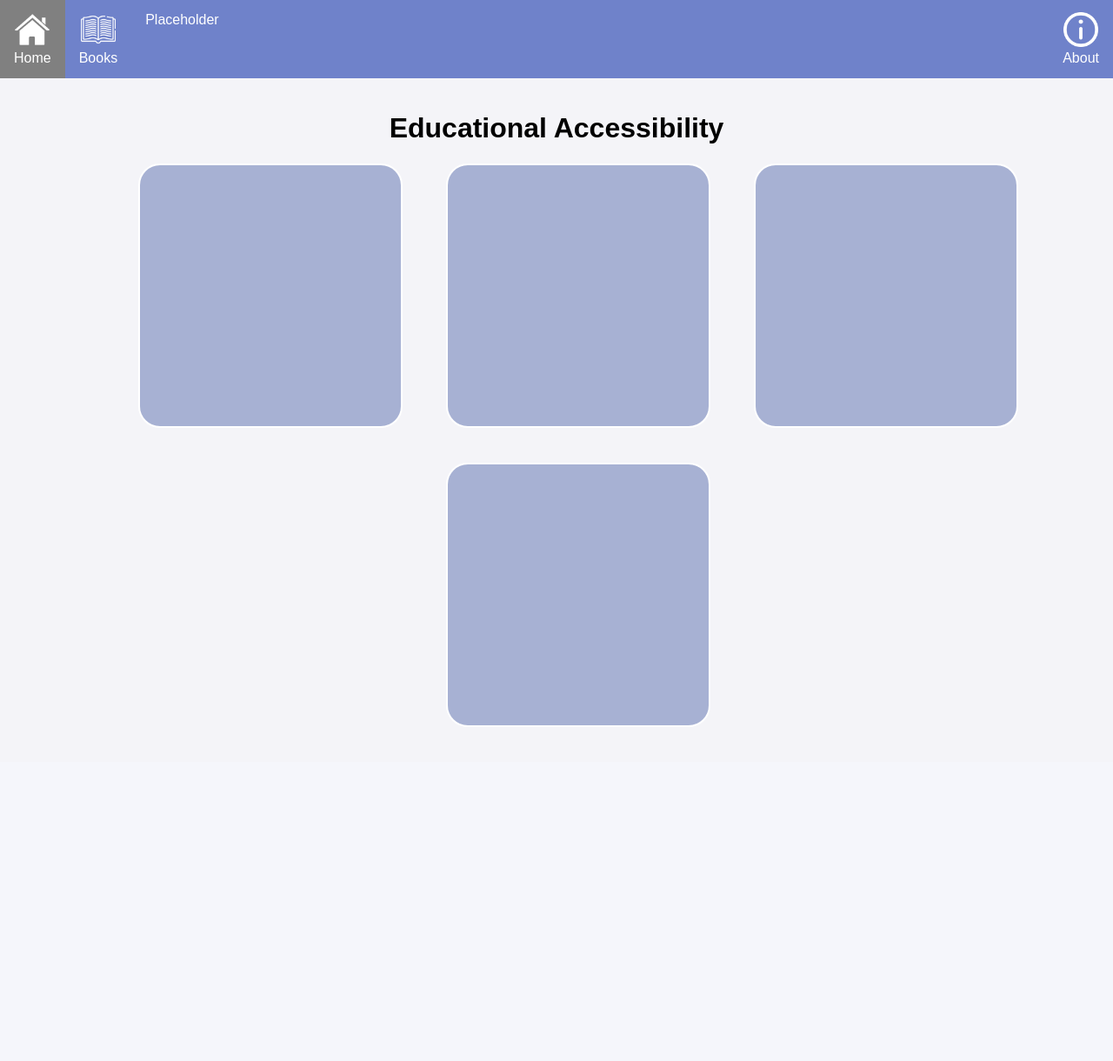
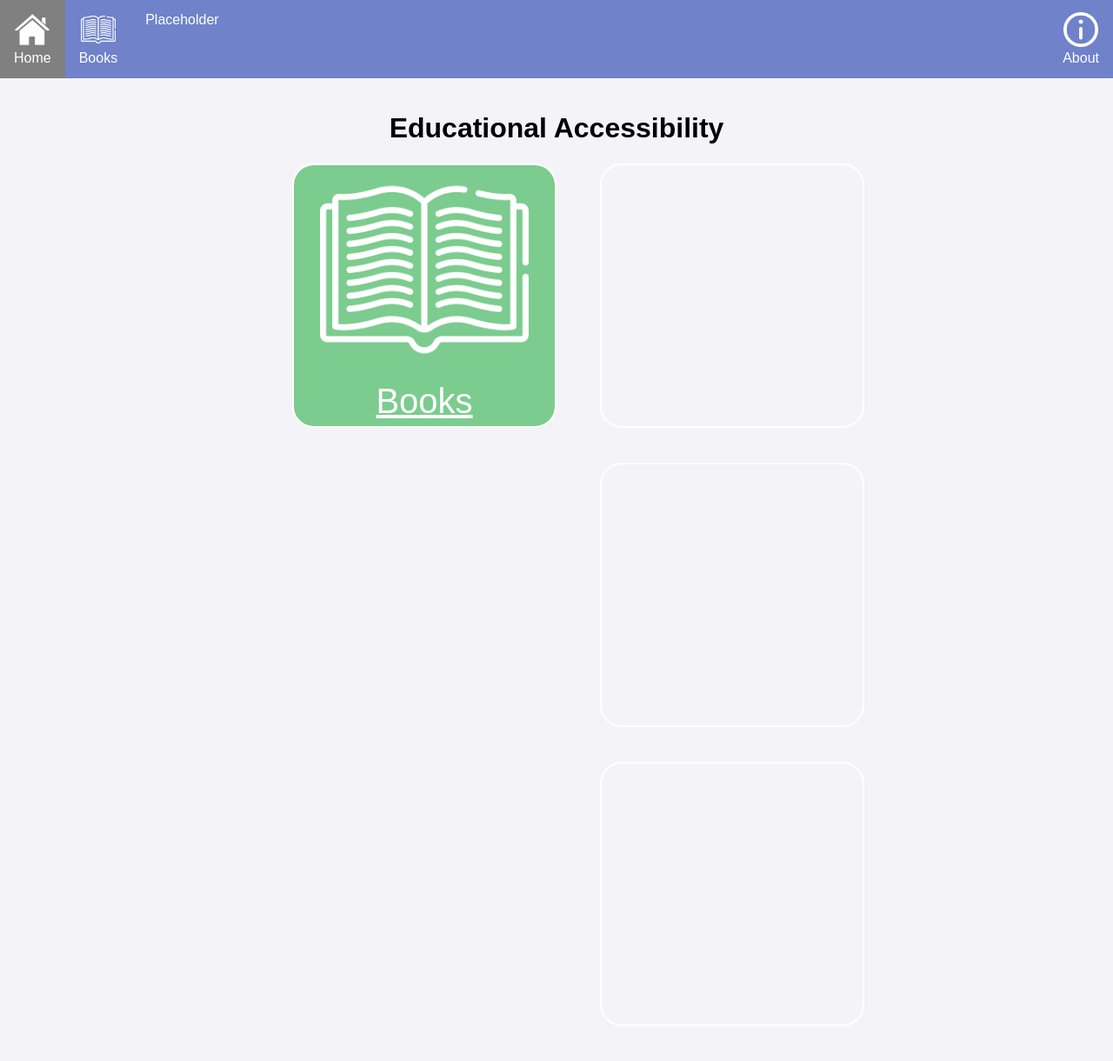
Before and after one commit to jamiemott/osu-hackathon, a Flask app: page / in a window 1280 px wide. Shown: the whole page at 87% size. Before the commit the page ends 834 px from the top, so only its background shows below. Run offline with Flask 2, Linux system fonts and the light colour scheme.

Commit message:
added books box icon, and connected it with a link to books pages

```diff
--- a/app/static/css/style.css
+++ b/app/static/css/style.css
@@ -52,16 +52,25 @@
   float: left;
 }
 
+.booksBox{
+  background-color: #7bcc8e;
+}
+.LinksBox{
+  color:white;
+}
 .iconLinkBox{
 
   margin-left: 50px;
   margin-bottom: 40px;
+  color:white;
+  font-size: 40px;
 
   width: 300px;
   height: 300px;
   border: 2px solid  white;
   border-radius: 25px;
-  background-color: #a7b1d3;
+
+  text-align: center;
 
 }
 
--- a/app/templates/home.html
+++ b/app/templates/home.html
@@ -19,9 +19,9 @@
   <h1>Educational Accessibility</h1>
 
   <div class="iconContainer">
-    <div class="iconLinkBox" > </div>
-    <div class="iconLinkBox" > </div>
-    <div class="iconLinkBox" > </div>
+    <div class="booksBox iconLinkBox "> <a class="LinksBox" href="{{ url_for('books') }}"><img class ="tabIcon" width= "240px"  src="../static/images/book.png" ><br> Books </div>
+    <div class="iconLinkBox"> </div>
+    <div class="iconLinkBox"> </div>
     <div class="iconLinkBox"> </div>
   </div>
 
```
